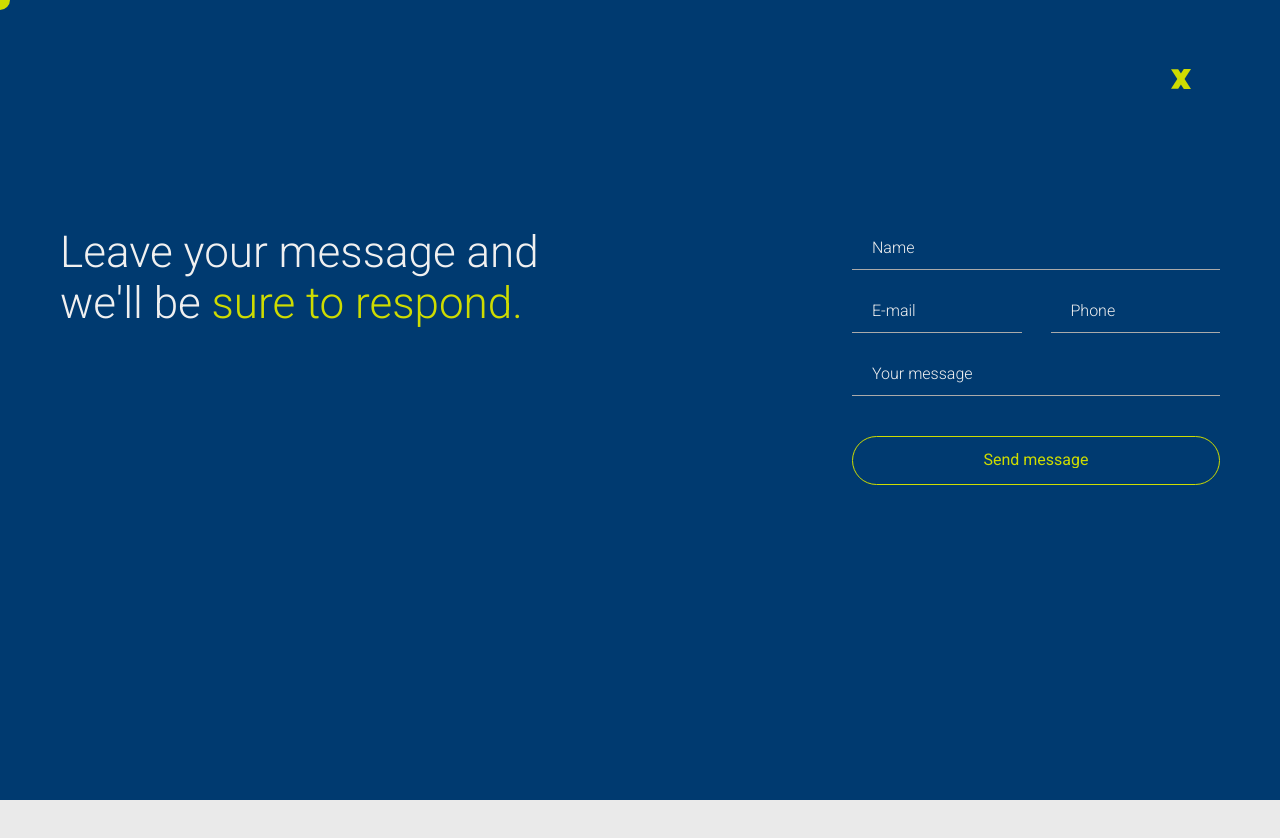
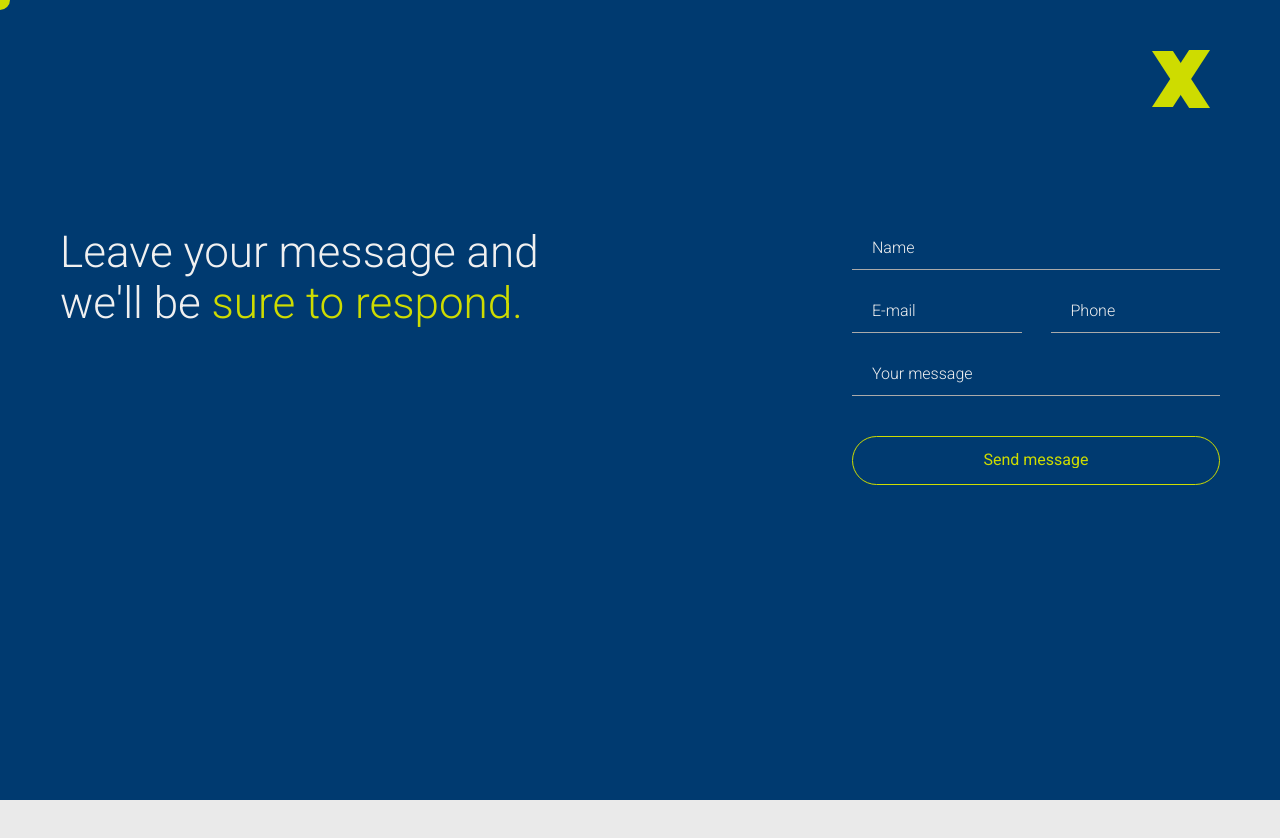
Before and after one commit to NbekWeb/maxnext, a Next.js app: page / in a window 1280 px wide. Both pictures are taken after a click on the button "Place order". Shown: the top 838 px of the page. Built offline with nearby package versions, Linux system fonts and the light colour scheme; no server answers.

Commit message:
first cos

```diff
--- a/app/components/order.jsx
+++ b/app/components/order.jsx
@@ -87,7 +87,16 @@ const OrderSection = () => {
           </svg>
         </a>
         <button className="order__close">
-          <img src="/icon/cross.svg" alt="Close" />
+          <svg
+            width="20"
+            height="20"
+            viewBox="0 0 20 20"
+            fill="#CEDC00"
+            xmlns="http://www.w3.org/2000/svg"
+          >
+            <path d="M7.20777 0.361084H0L12.8176 20.0001H19.9999L7.20777 0.361084Z" />
+            <path d="M12.7922 0H20L7.18242 19.639H0.000101089L12.7922 0Z" />
+          </svg>
         </button>
         <h3 className="order__title">
           Leave your message and we'll be{" "}
```
